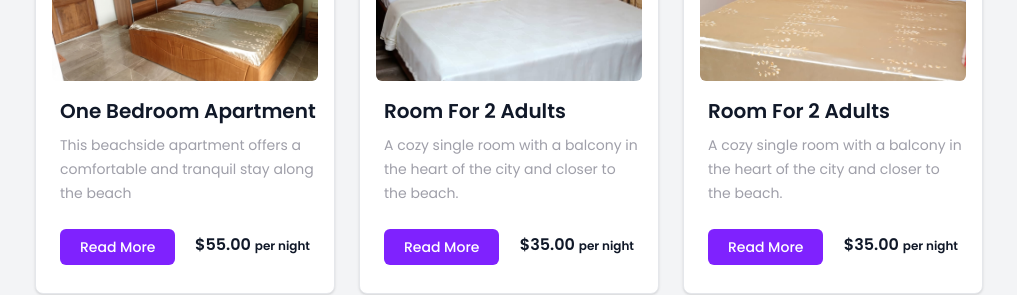
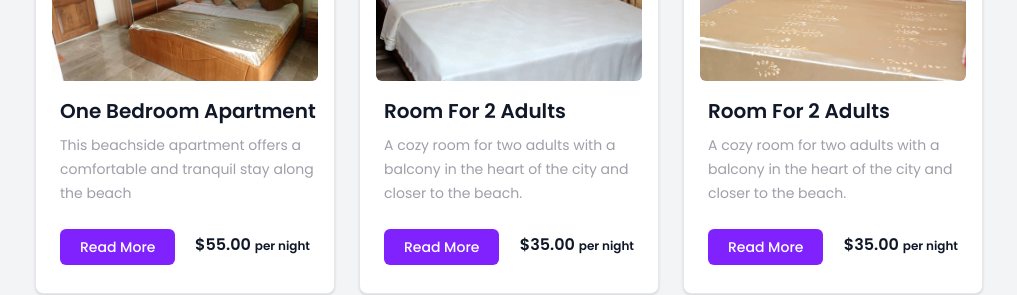
Before and after one commit to Godfred-Adjetey99/breevStay, a React (Vite) app: page / in a window 1280 px wide. Shown: the part 1020-1315 px from the top of the page, without its empty margins (131-1148 px from the left). Built offline with nearby package versions, Linux system fonts and the light colour scheme; a web font is replaced by a local one.

Commit message:
changing the description on the rooms

```diff
--- a/src/contants/index.js
+++ b/src/contants/index.js
@@ -144,7 +144,7 @@ The apartment is located in a calm coastal area near Coco Beach, offering a plea
     id: "room1",
     name: "Room For 2 Adults",
     descriptionCard:
-      "A cozy single room with a balcony in the heart of the city and closer to the beach.",
+      "A cozy room for two adults with a balcony in the heart of the city and closer to the beach.",
     description2:
       "At BreevStay, we believe that luxury is not just a service, but an experience. Our dedicated staff is committed to providing personalized attention and exceptional hospitality to ensure that your stay exceeds your expectations. From the moment you step through our doors, you'll be enveloped in an atmosphere of elegance and sophistication, where every need is anticipated and every desire is fulfilled.",
     priceCents: "3500",
@@ -213,7 +213,7 @@ The apartment is located in a calm coastal area near Coco Beach, offering a plea
     id: "room2",
     name: "Room For 2 Adults",
     descriptionCard:
-      "A cozy single room with a balcony in the heart of the city and closer to the beach.",
+      "A cozy room for two adults with a balcony in the heart of the city and closer to the beach.",
     description2:
       "Discover the perfect blend of opulence and comfort at BreevStay in nungua coco beach, where every room is a sanctuary of indulgence. Whether you're here for a romantic escape or a leisurely retreat, our luxurious accommodations promise an unforgettable experience that will leave you longing to return.",
     priceCents: "3500",
```
